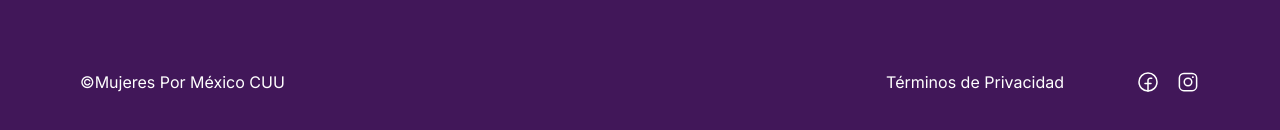
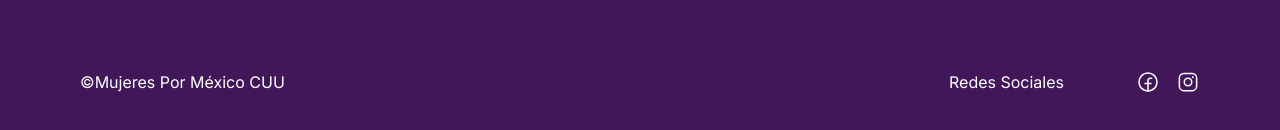
Before and after one commit to alexisgargo/mujeresxmx, a Next.js app: page / in a window 1280 px wide. Shown: the part 2710-2840 px from the top of the page. Built offline with nearby package versions, Linux system fonts and the light colour scheme.

Commit message:
deleted terminos de privacidad

```diff
--- a/app/components/Terms.tsx
+++ b/app/components/Terms.tsx
@@ -9,7 +9,7 @@ const Terms = () => {
 			</div>
 			<div>
 				<ul className='overflow-hidden flex gap-4'>
-					<li className='float-left mr-14'>Términos de Privacidad</li>
+					<li className='float-left mr-14'>Redes Sociales</li>
 					<li>
 						<a href='https://www.facebook.com/mujerespormexicocuu/'>
 							<Image
```
